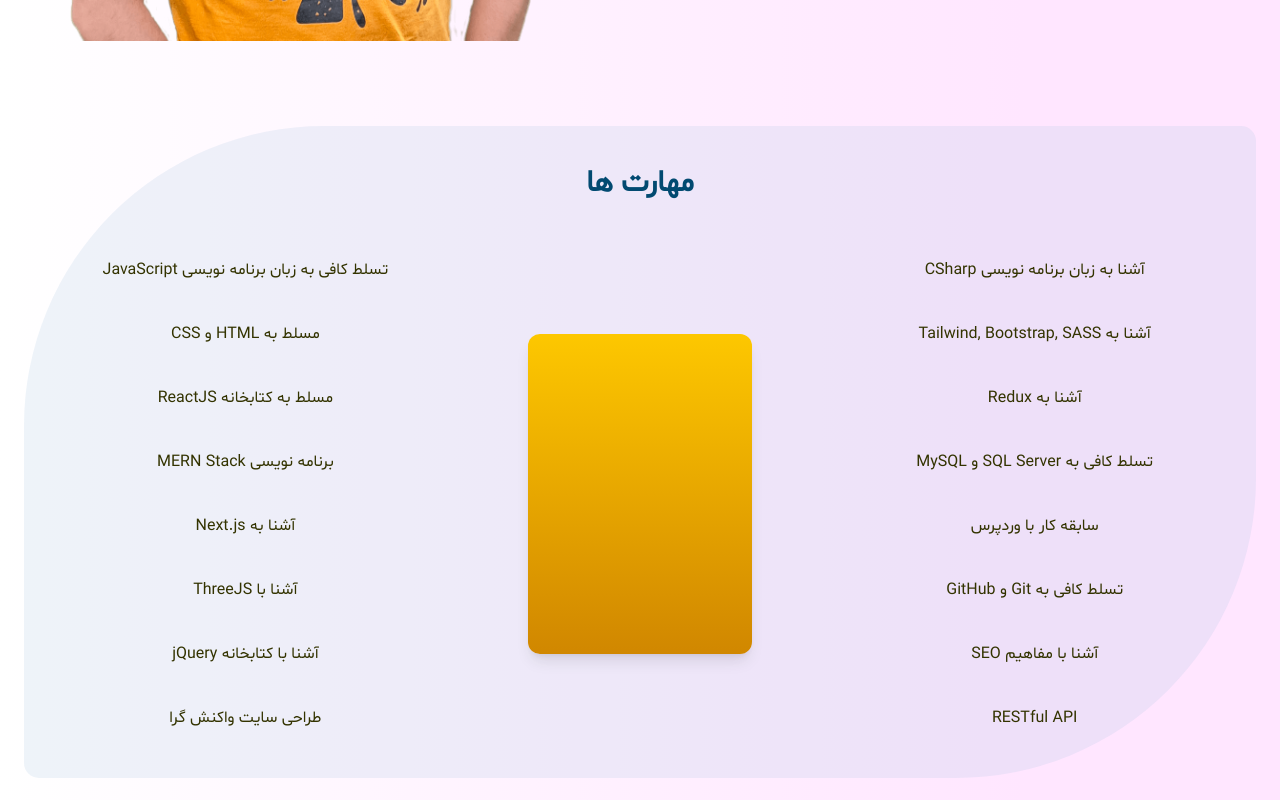
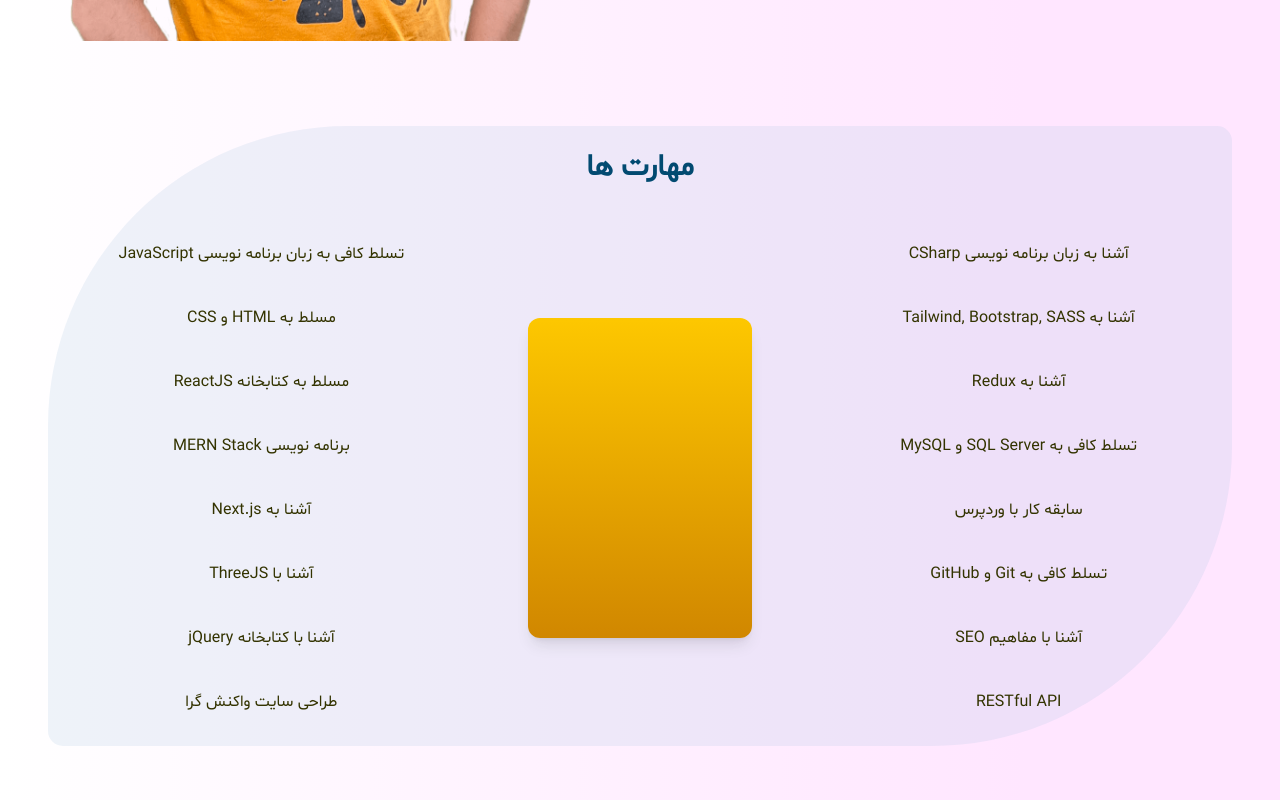
Before and after one commit to MatinT-SA/My-Personal-Website, a Next.js app: page / in a window 1280 px wide. Shown: the part 1480-2280 px from the top of the page. Built offline with nearby package versions, Linux system fonts and the light colour scheme.

Commit message:
enhancing skills section up until adding our unique and modern new look for displaying skills items using rechards and glowing cursor

```diff
--- a/app/sections/Skills.js
+++ b/app/sections/Skills.js
@@ -37,7 +37,7 @@ export default function Skills() {
   return (
     <section
       id="skills"
-      className="relative scroll-mt-20 mx-6 my-16 rounded-[300px_15px] bg-blue-light-transparent p-10"
+      className="relative scroll-mt-20 mx-12 my-16 rounded-[300px_15px] bg-blue-light-transparent p-6"
     >
       {/* Title */}
       <motion.h2
@@ -50,7 +50,7 @@ export default function Skills() {
         مهارت ها
       </motion.h2>
 
-      <div className="grid grid-cols-1 items-center gap-8 lg:grid-cols-3">
+      <div className="grid grid-cols-1 items-center gap-0 lg:grid-cols-3">
         {/* Left skills */}
         <ul className="space-y-6 text-right">
           {skillsLeft.map((skill, i) => (
```
